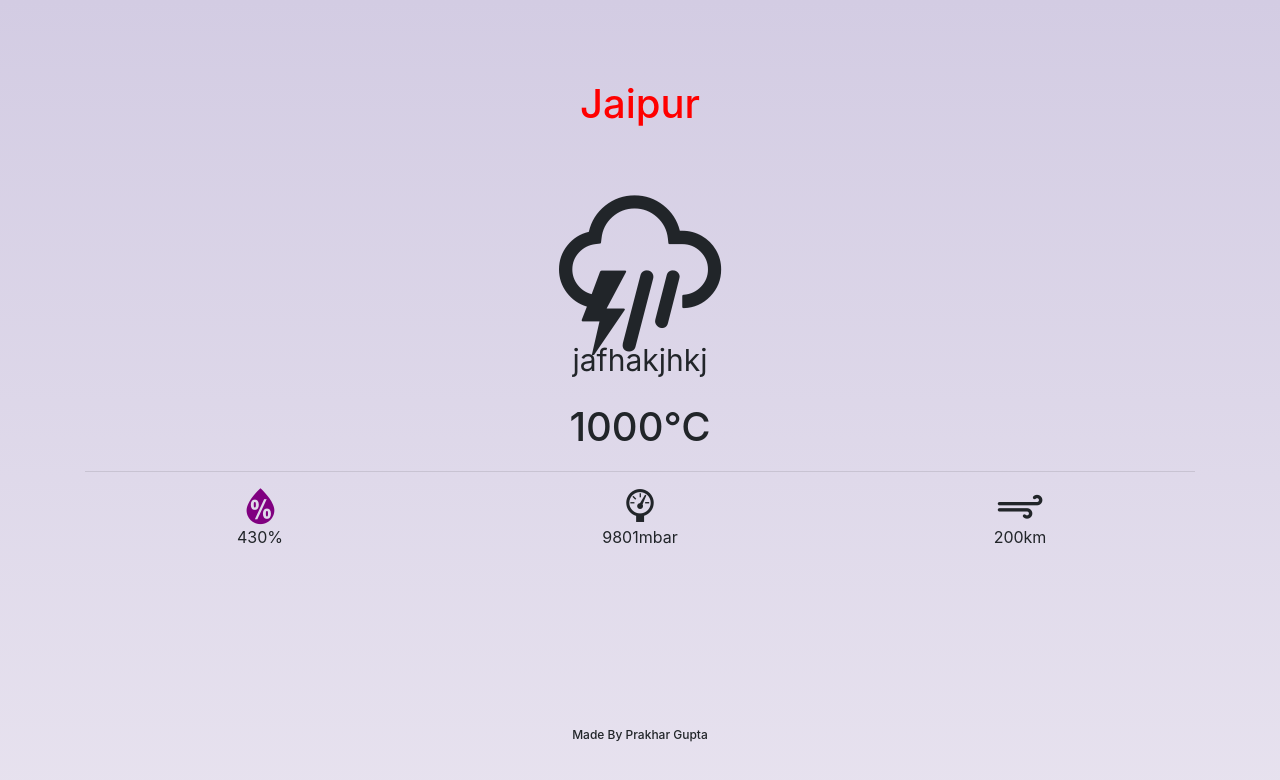
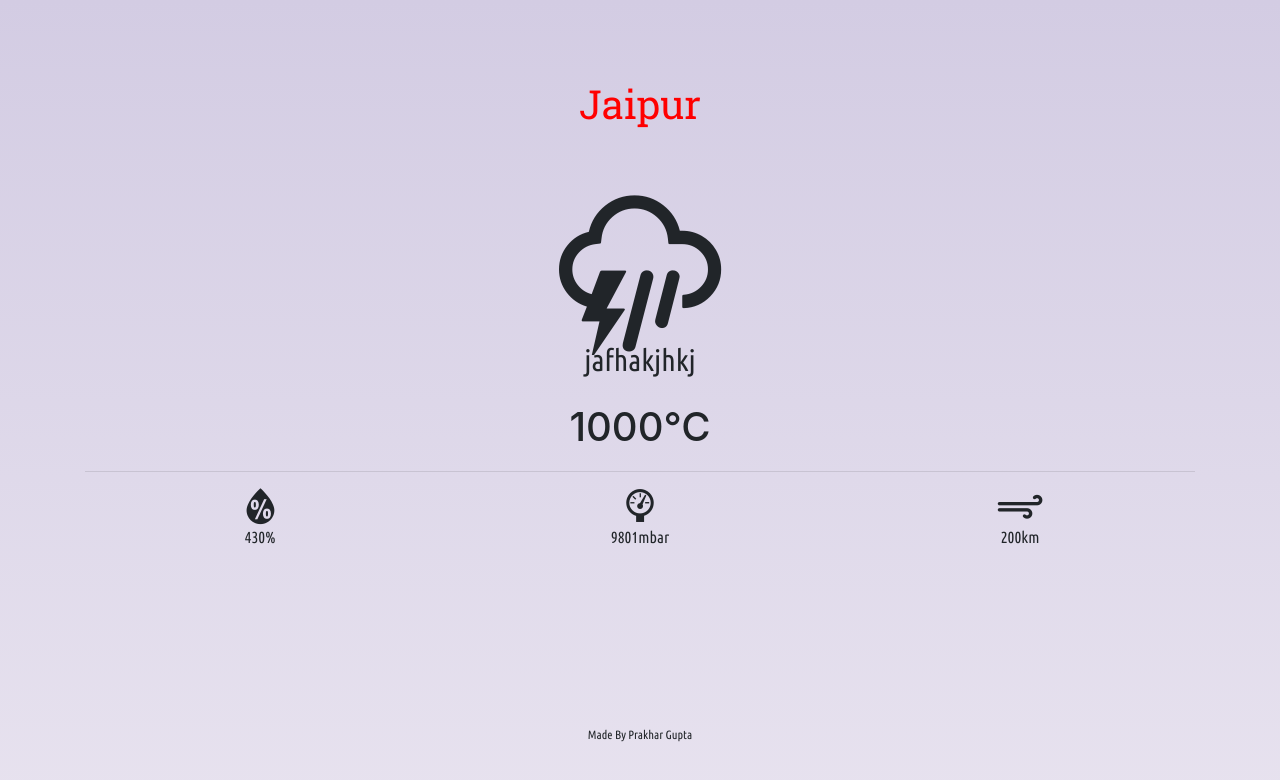
Before and after one commit to prakhar897/Local-Weather-App, a plain HTML site: page index.html in a window 1280 px wide. Drawn offline with nearby package versions, Linux system fonts and the light colour scheme.

Commit message:
favicon4

```diff
--- a/css/main.css
+++ b/css/main.css
@@ -1,3 +1,6 @@
+@import url('https://fonts.googleapis.com/css?family=Roboto+Slab');
+@import url('https://fonts.googleapis.com/css?family=Ubuntu+Condensed');
+
 body{
 	background: #D3CCE3;  /* fallback for old browsers */
 	background: -webkit-linear-gradient(to top, #E9E4F0, #D3CCE3);  /* Chrome 10-25, Safari 5.1-6 */
@@ -7,6 +10,7 @@ body{
 
 .city{
 	color:red;
+	font-family: 'Roboto Slab', serif;
 	text-align: center;
 	margin-top: 80px;
 	margin-bottom: 50px;
@@ -25,6 +29,7 @@ body{
 .description{
 	font-style: bold;
 	font-size: 30px;
+	font-family: 'Ubuntu Condensed', sans-serif;
 }
 
 .temperature{
@@ -35,19 +40,21 @@ body{
 
 .humidity{
 	height:10vh;
+	font-family: 'Ubuntu Condensed', sans-serif;
 }
 
 .pressure{
 	height:10vh;
+	font-family: 'Ubuntu Condensed', sans-serif;
 }
 
 .windspeed{
 	height:10vh;
+	font-family: 'Ubuntu Condensed', sans-serif;
 }
 
 .humidity>i{
 	font-size:36px;
-	color:purple;
 }
 
 .pressure>i{
@@ -61,4 +68,5 @@ body{
 .footer{
 	font-size: .75rem;
 	margin-top: 20vh;
+	font-family: 'Ubuntu Condensed', sans-serif;
 }
```
